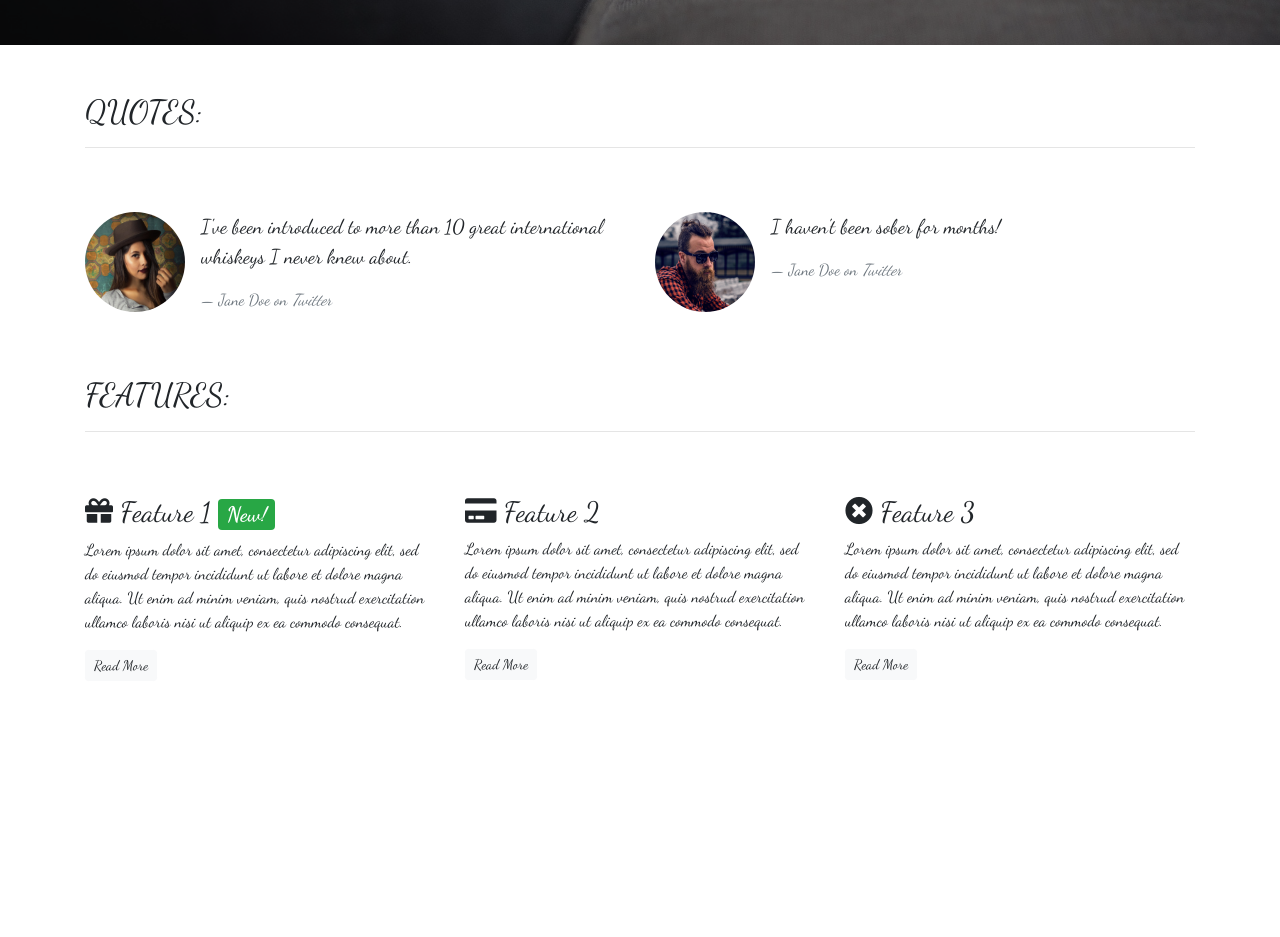
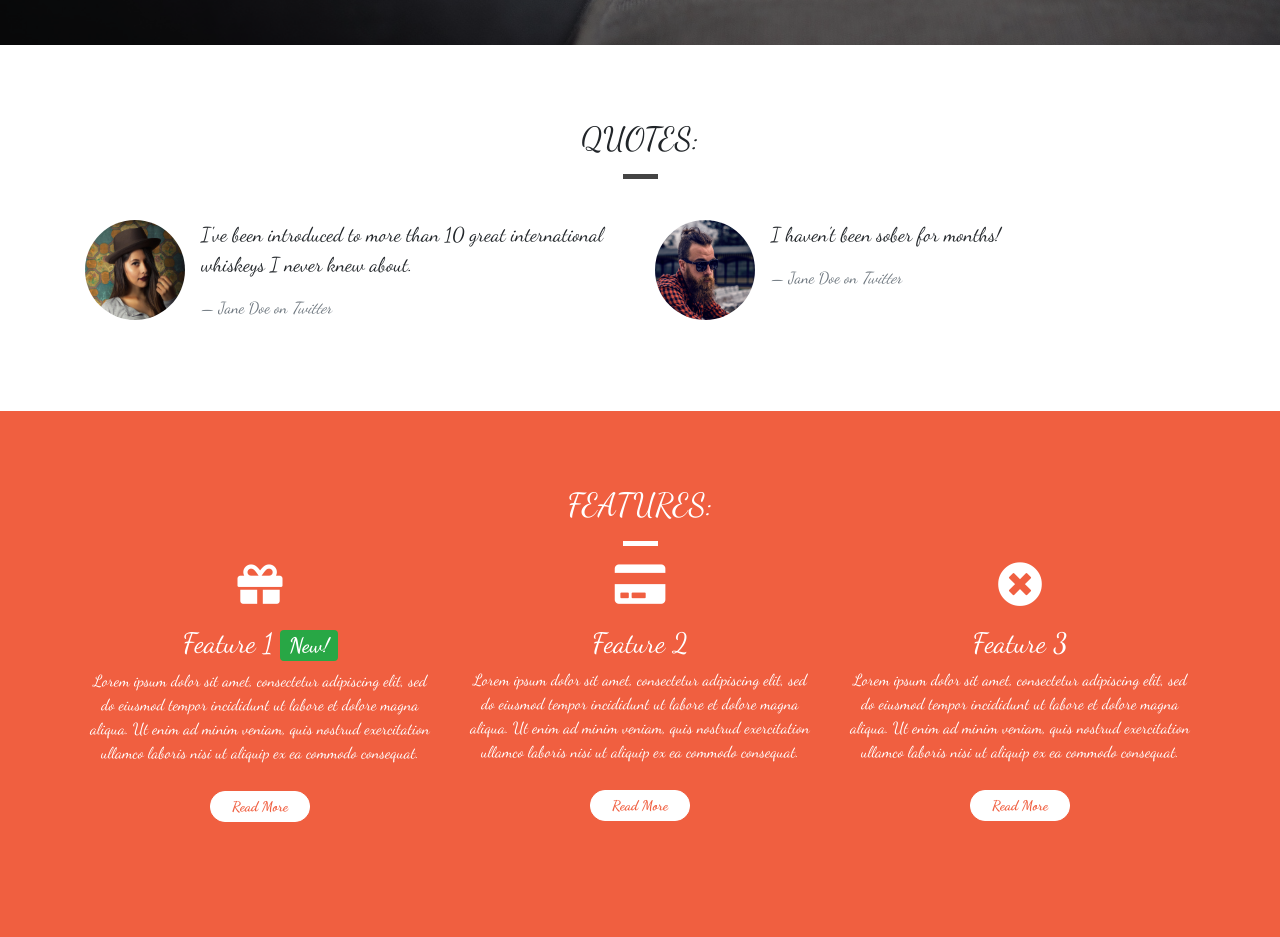
Before and after one commit to SiobhanBaines/BootstrapWhiskey, a plain HTML site: page index.html in a window 1280 px wide. Shown: the part 755-1692 px from the top of the page. Before the commit the page ends 1452 px from the top, so only its background shows below. Drawn offline with nearby package versions, Linux system fonts and the light colour scheme.

Commit message:
final site styled

```diff
--- a/css/style.css
+++ b/css/style.css
@@ -1,5 +1,12 @@
 body {
  font-family: 'Dancing Script', cursive;
+}
+
+.container-wrapper {}
+
+.container-wrapper--red {
+    background-color: #f05f40;
+    color: white;
 }
 
 .alert-container .col-12{
@@ -40,6 +47,44 @@ body {
 
 .features-container{}
 
+/* Page headers */
+
+.page-header {
+    margin-bottom: 0;
+    border-bottom: 0;
+    text-align: center;
+}
+.page-header h2 {
+    margin-top: 0;
+}
+
+.quotes .page-header
+{
+    margin-bottom: 25px;
+}
+/*block dividers */
+.block-divider {
+    width: 75px;
+    height: 5px;
+    border: 0;
+    background-color: #444;
+}
+.block-divider--orange {
+        background-color: #e19947;
+}
+.block-divider--white {
+        background-color:white;
+}
+.block-divider--short {
+    width: 35px;
+}
+
+/* content containers */
+.content-container {
+    padding-top: 75px;
+    padding-bottom: 75px;
+}
+
 /* Navbar */
 .navalert-container{
     position:absolute;
@@ -67,19 +112,7 @@ body {
     font-weight: bold;
 }
 
-/*block dividers */
-.block-divider {
-    width: 75px;
-    height: 5px;
-    border: 0;
 
-}
-.block-divider--orange {
-        background-color: #e19947;
-}
-.block-divider--short {
-    width: 35px;
-}
 /*Jumbotron*/
 .jumbotron {
     background-color: transparent;
@@ -117,3 +150,24 @@ body {
     background-color: #c0482e;
     border-color: #c0482e;
 }
+
+.feature {
+    text-align: center;
+    margin-bottom: 40px;
+}
+
+.feature i {
+    margin-bottom: 20px;
+    font-size: 45px;
+    line-height: 45px;
+}
+
+.feature .btn{
+    background-color: white;
+    border-color: white;
+    border-radius: 15px;
+    min-width: 100px;
+    font-weight: bold;
+    margin-top: 10px;
+    color: #f05f40;
+}
--- a/index.html
+++ b/index.html
@@ -82,13 +82,13 @@
     <!-- /.callout -->
 
     <!-- Quotes -->
-
-    <div class="container quotes-container">
+<div class="container-wrapper">
+    <div class="container quotes-container content-container">
         <section class="quotes">
             <div class="row">
-                <div class="col-12 my-5">
+                <div class="col-12 page-header">
                     <h2 class="text-uppercase">Quotes:</h2>
-                    <hr />
+                    <hr class="block-divider block-divider--short">
                 </div>
             </div>
             <div class="row">
@@ -121,35 +121,37 @@
             </div>
         </section>
     </div>
+    </div>
     <!-- /.quotes -->
 
     <!-- Features -->
-    <div class="container feature-container">
+    <div class="contaner-wrapper container-wrapper--red">
+    <div class="container feature-container content-container">
         <section class="features">
             <div class="row">
-                <div class="col-12 my-5">
+                <div class="col-12 page-header">
                     <h2 class="text-uppercase">Features:</h2>
-                    <hr />
+                    <hr class="block-divider block-divider--short block-divider--white">
                 </div>
             </div>
             <div class="row">
                 <div class="col-12 col-md-6 col-lg-4">
                     <div class="feature">
-                        <h3><i class="fas fa-gift d-none d-sm-inline"></i> Feature 1 <span class="badge badge-success">New!</span></h3>
+                        <h3><i class="fas fa-gift d-none d-sm-block"></i> Feature 1 <span class="badge badge-success">New!</span></h3>
                         <p>Lorem ipsum dolor sit amet, consectetur adipiscing elit, sed do eiusmod tempor incididunt ut labore et dolore magna aliqua. Ut enim ad minim veniam, quis nostrud exercitation ullamco laboris nisi ut aliquip ex ea commodo consequat.</p>
                         <p><a class="btn btn-sm btn-light" href="">Read More</a></p>
                     </div>
                 </div>
                 <div class="col-12 col-md-6 col-lg-4">
                     <div class="feature">
-                        <h3><i class="fas fa-credit-card d-none d-sm-inline"></i> Feature 2</h3>
+                        <h3><i class="fas fa-credit-card d-none d-sm-block"></i> Feature 2</h3>
                         <p>Lorem ipsum dolor sit amet, consectetur adipiscing elit, sed do eiusmod tempor incididunt ut labore et dolore magna aliqua. Ut enim ad minim veniam, quis nostrud exercitation ullamco laboris nisi ut aliquip ex ea commodo consequat.</p>
                         <p><a class="btn btn-sm btn-light" href="">Read More</a></p>
                     </div>
                 </div>
                 <div class="col-12 d-md-none d-lg-block col-lg-4">
                     <div class="feature">
-                        <h3><i class="fas fa-times-circle d-none d-sm-inline"></i> Feature 3</h3>
+                        <h3><i class="fas fa-times-circle d-none d-sm-block"></i> Feature 3</h3>
                         <p>Lorem ipsum dolor sit amet, consectetur adipiscing elit, sed do eiusmod tempor incididunt ut labore et dolore magna aliqua. Ut enim ad minim veniam, quis nostrud exercitation ullamco laboris nisi ut aliquip ex ea commodo consequat.</p>
                         <p><a class="btn btn-sm btn-light" href="">Read More</a></p>
                     </div>
@@ -157,7 +159,7 @@
             </div>
         </section>
     </div>
-
+</div>
     <!-- /.features -->
 
     <div class="modal" tabindex="-1" role="dialog" id="signUpModal">
```
